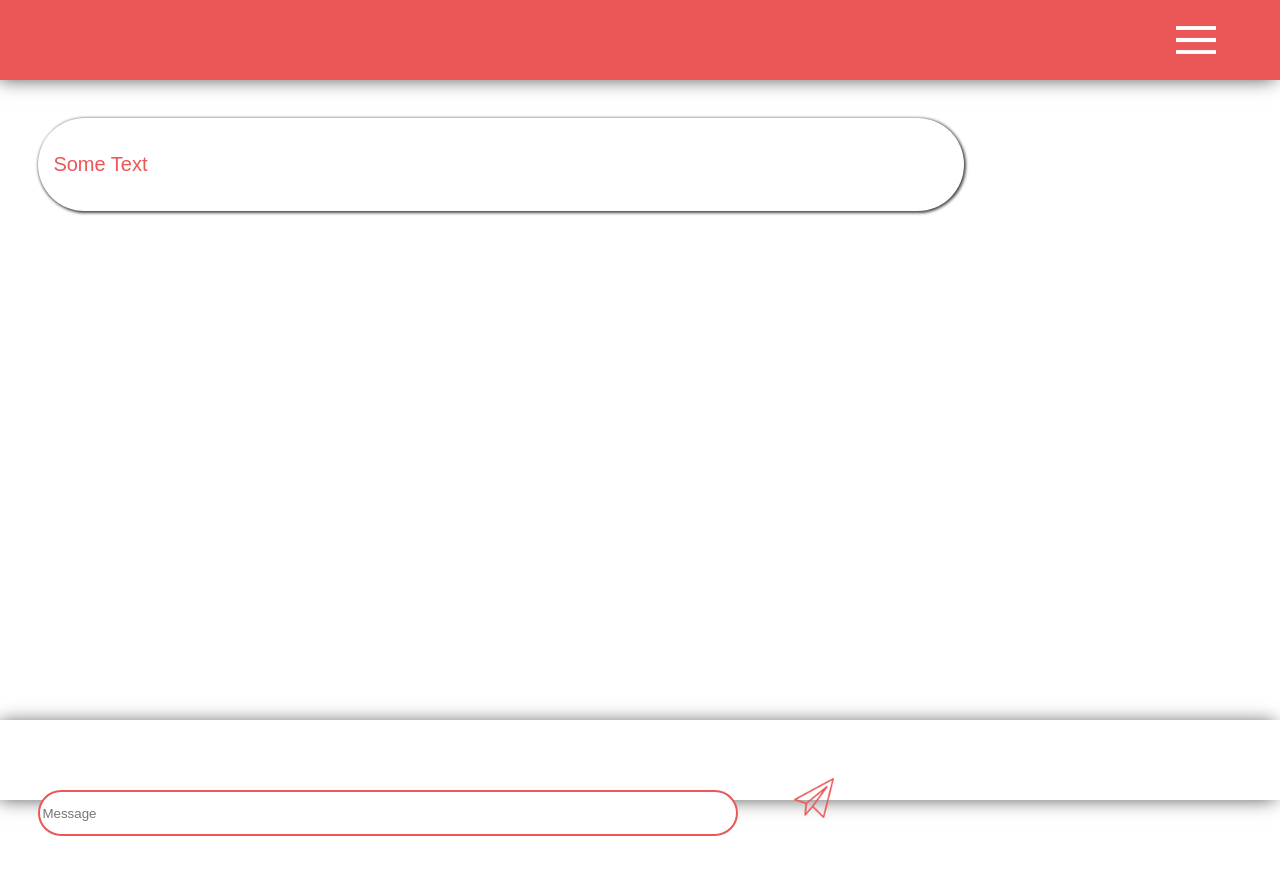
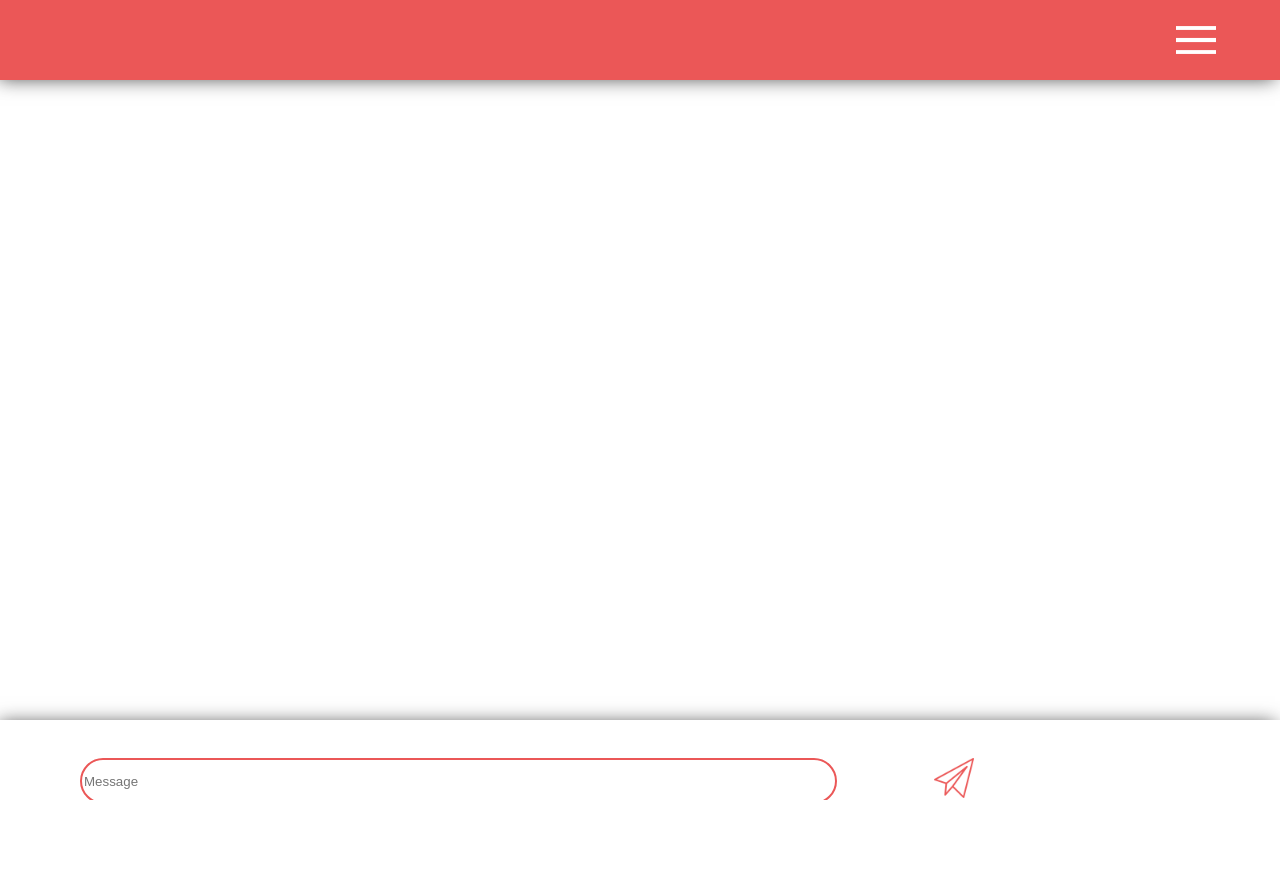
Before and after one commit to Drov3r/COSC-4P02, a React (Create React App) app in the folder Front_End/front-end/: page / in a window 1280 px wide. After the commit the page ends 800 px from the top, so only its background shows below. Built offline with nearby package versions, Linux system fonts and the light colour scheme.

Commit message:
ui change
yolo

```diff
--- a/Front_End/front-end/src/App.js
+++ b/Front_End/front-end/src/App.js
@@ -13,6 +13,7 @@ function App() {
   // 'click' is the variable we can access, 'setClick' is our "setter function"
   const [click,setClick] = useState(false)
   const [newMsg,setNewMsg] = useState("")
+  const [dialogue,setDialogue] = useState([])
 
   // function to handle the menu clicks
   function clickMenu(){
@@ -31,13 +32,18 @@ function App() {
 
   function chatLogs(){
 
-      return(
-          <div>
-            <div style={{marginTop:'25px',borderRadius:'70px', width:'70%', padding:'15px', margin:'3%', boxShadow:'1px 1px 3px 1px rgba(0,0,0,0.71)', }}>
-              <h3 style={{fontSize:'20px', color:'#EB5757', fontWeight:'400', fontFamily:'Arial'}}>Some Text</h3>
-            </div>
-          </div>
+    const divItUp = dialogue.map(function(data, index) {
+      return (
+        <div>
+        <div style={{marginTop:'25px',borderRadius:'70px', width:'70%', padding:'15px', margin:'3%', boxShadow:'1px 1px 3px 1px rgba(0,0,0,0.71)', }}>
+          <h3 style={{fontSize:'20px', color:'#EB5757', fontWeight:'400', fontFamily:'Arial'}}>{data}</h3>
+        </div>
+      </div>
       )
+    })
+
+      return divItUp
+
   }
 
   function menuItems(){
@@ -71,8 +77,11 @@ function App() {
 
   function sendMsg(){
 
-    console.log("send")
-
+    const data = dialogue
+    data.push(newMsg)
+    setDialogue(data)
+    console.log(dialogue)
+    setNewMsg('')
   }
 
 
@@ -108,27 +117,27 @@ function App() {
           : /* ELSE */
 
               <>
-              <div style={{position:'absolute', top:'10%', left:0, height:'80%', width:'100%', }}>
+              <div style={{position:'absolute', top:'10%', left:0, height:'80%', width:'100%', overflow:'scroll'}}>
 
                     {chatLogs()}
 
               </div>
 
-              <div style={{position:'absolute', bottom:0, left:0, height:'10%', width:'100%', backgroundColor:'white', boxShadow:'-3px 1px 18px -2px rgba(0,0,0,0.71)'}}>
+              <div style={{position:'absolute', top:'90%', left:0, height:'10%', width:'100%', backgroundColor:'white', boxShadow:'-3px 1px 18px -2px rgba(0,0,0,0.71)', overflow:'hidden'}}>
 
-                    <div style={{height:'100%', width:'100%',}}>
+                    <div style={{height:'100%', width:'100%',backgroundColor:'white'}}>
 
-                      <div style={{display:'inline-block', width:'60%',height:'100%', }}>
+                      <div style={{position:'absolute', top:'0', left:0, height:'100%',width:'65%',padding:'3%',  }}>
 
                         {enterMessage()}
 
                       </div>
 
-                      <div style={{display:'inline-block', width:'15%',height:'100%',  marginLeft:'2%',}}>
+                      <div style={{position:'absolute', top:'0', left:'70%', height:'100%',width:'30%',padding:'3%',  }}>
 
                         {/* Send Message Button*/}
                         <a onClick={()=>sendMsg()}>
-                          <img src={send} style={{width:'40px',paddingTop:'30%'}}/>
+                          <img src={send} style={{width:'40px',}}/>
                         </a>
 
                       </div>
```
